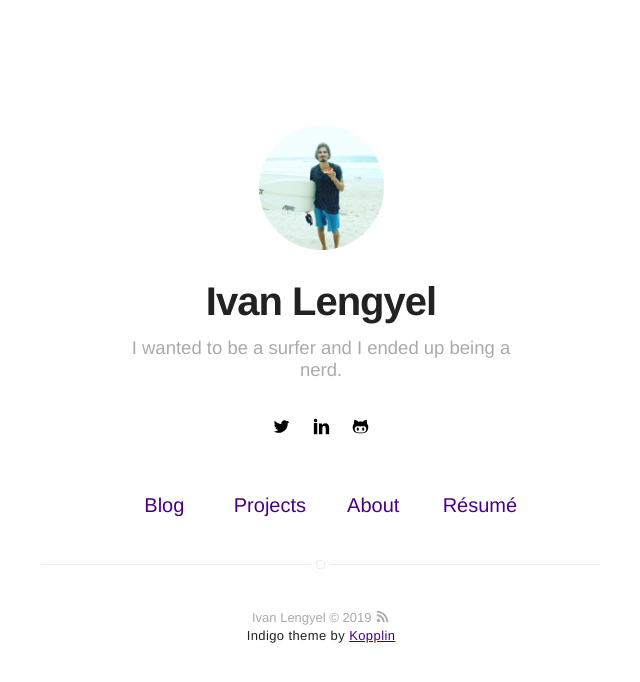
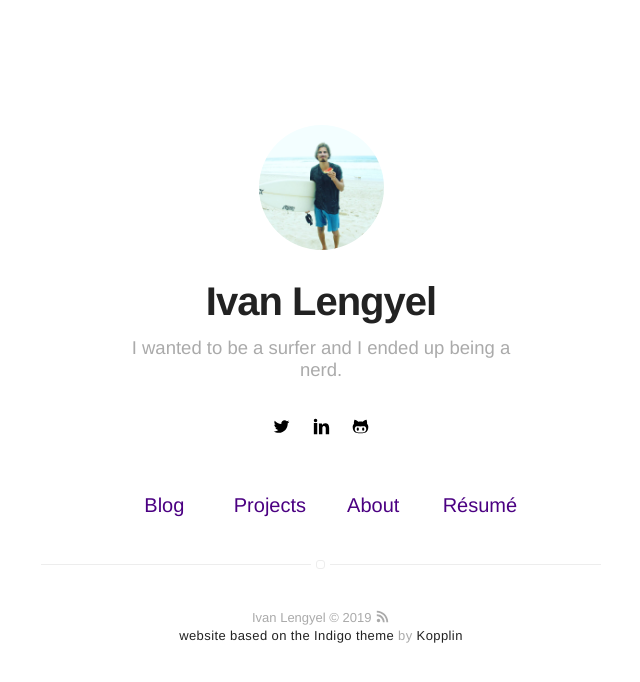
Before and after one commit to ivanlen/ivanlen.github.io, a Jekyll site: the page built from index.html, in a window 1280 px wide. Shown: the top 682 px of the page, without its empty margins (319-959 px from the left). Built offline with Jekyll 4.4.1, drawn with Linux system fonts in a browser that asks for light colours.

```diff
--- a/_includes/footer.html
+++ b/_includes/footer.html
@@ -2,6 +2,6 @@
     {{ site.name }} © {{ site.time | date: '%Y' }} <a class="link" href="{{ site.url }}/feed.xml" target="_blank"><svg class="icon icon-rss"><use xlink:href="#icon-rss"></use></svg></a>
 
     <p class="extra">
-        <based on the a class="link" href="https://github.com/sergiokopplin/indigo">Indigo theme</a> by <a class="link" href="https://github.com/sergiokopplin/indigo">Kopplin</a>
+        <a class="link" href="https://github.com/sergiokopplin/indigo">website based on the Indigo theme</a> by <a class="link" href="https://github.com/sergiokopplin/indigo">Kopplin</a>
     </p>
 </footer>
```
Also changed, not shown: 11 other files.
